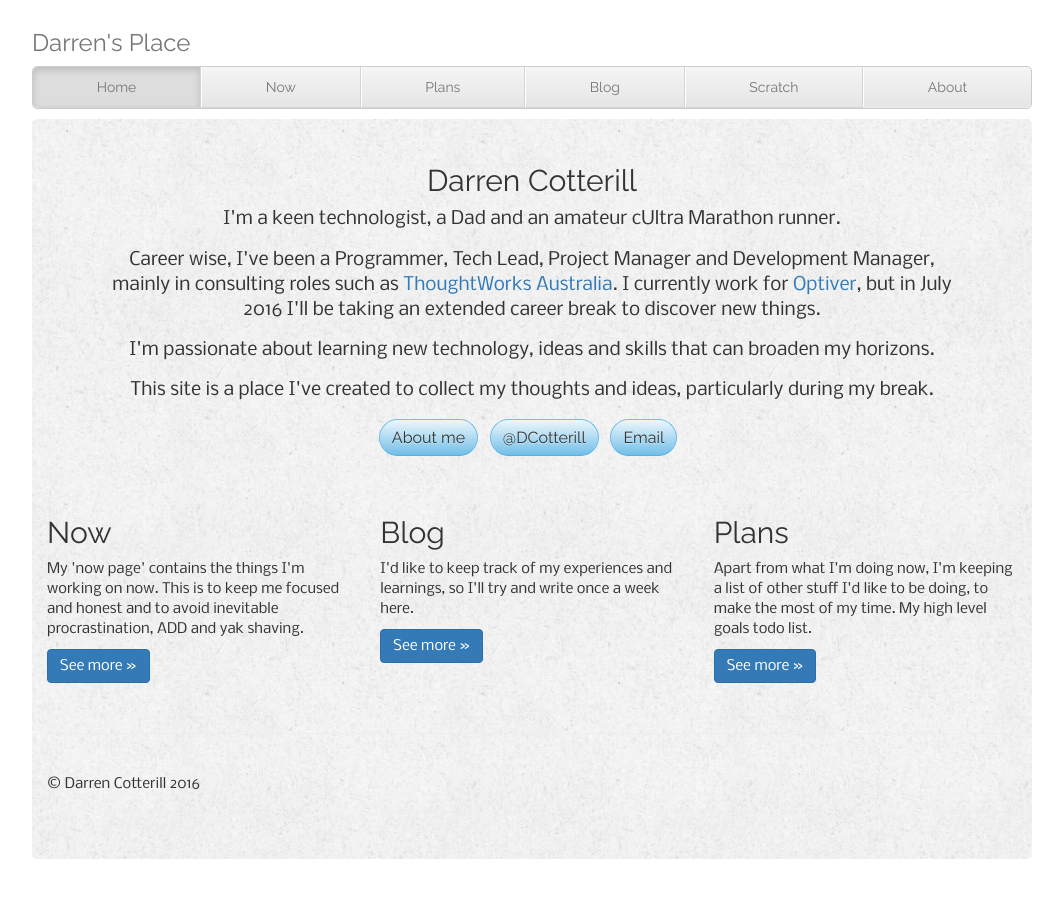
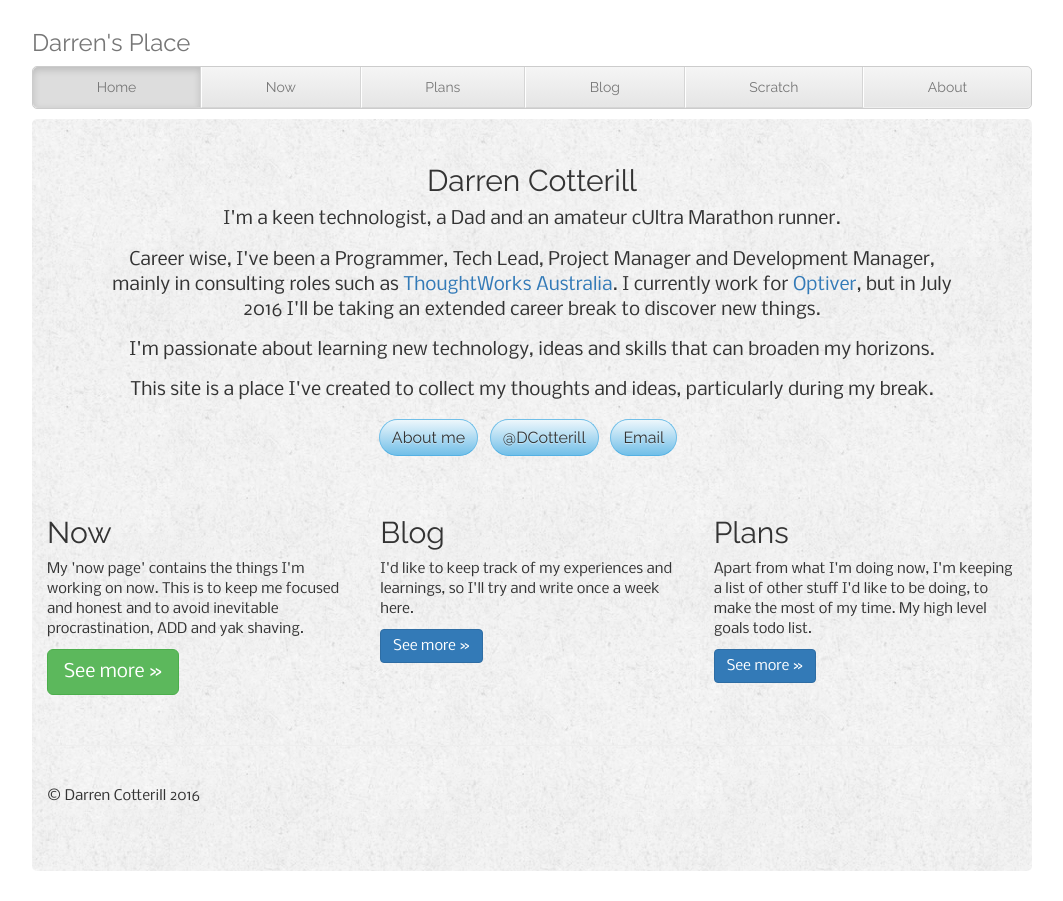
Before and after one commit to DCotterill/DCotterill.github.io, a Jekyll site: the page built from index.html, in a window 1280 px wide. Shown: the whole page, without its empty margins (108-1171 px from the left). Built offline with Jekyll 4.4.1, drawn with Linux system fonts in a browser that asks for light colours; nearby versions of some CDN libraries; some web fonts are replaced.

Commit message:
Updated index.html

```diff
--- a/index.html
+++ b/index.html
@@ -23,7 +23,7 @@
     <div class="col-lg-4">
         <h2>Now</h2>
         <p>My 'now page' contains the things I'm working on now. This is to keep me focused and honest and to avoid inevitable procrastination, ADD and yak shaving.</p>
-        <p><a class="btn btn-primary" href="/now" role="button">See more &raquo;</a></p>
+        <p><a class="btn btn-lg btn-success" href="/now" role="button">See more &raquo;</a></p>
     </div>
     <div class="col-lg-4">
         <h2>Blog</h2>
```
